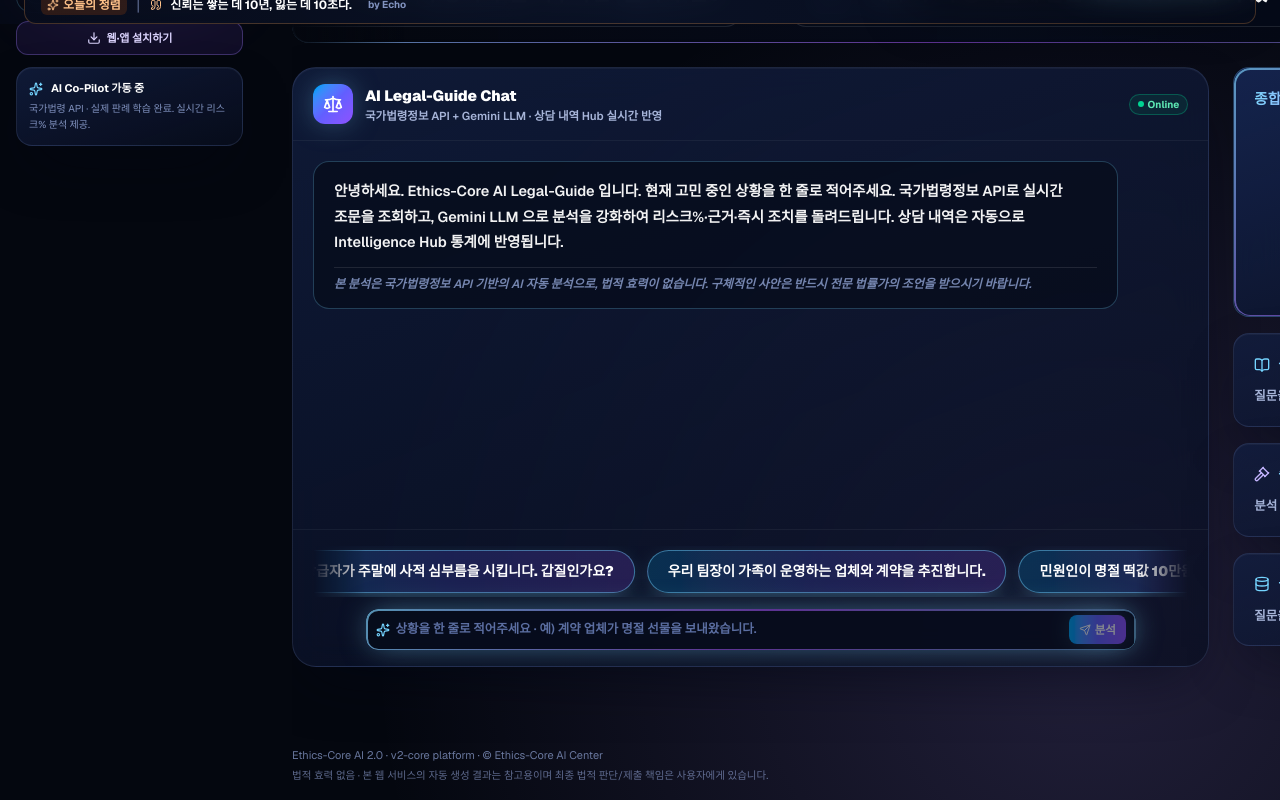
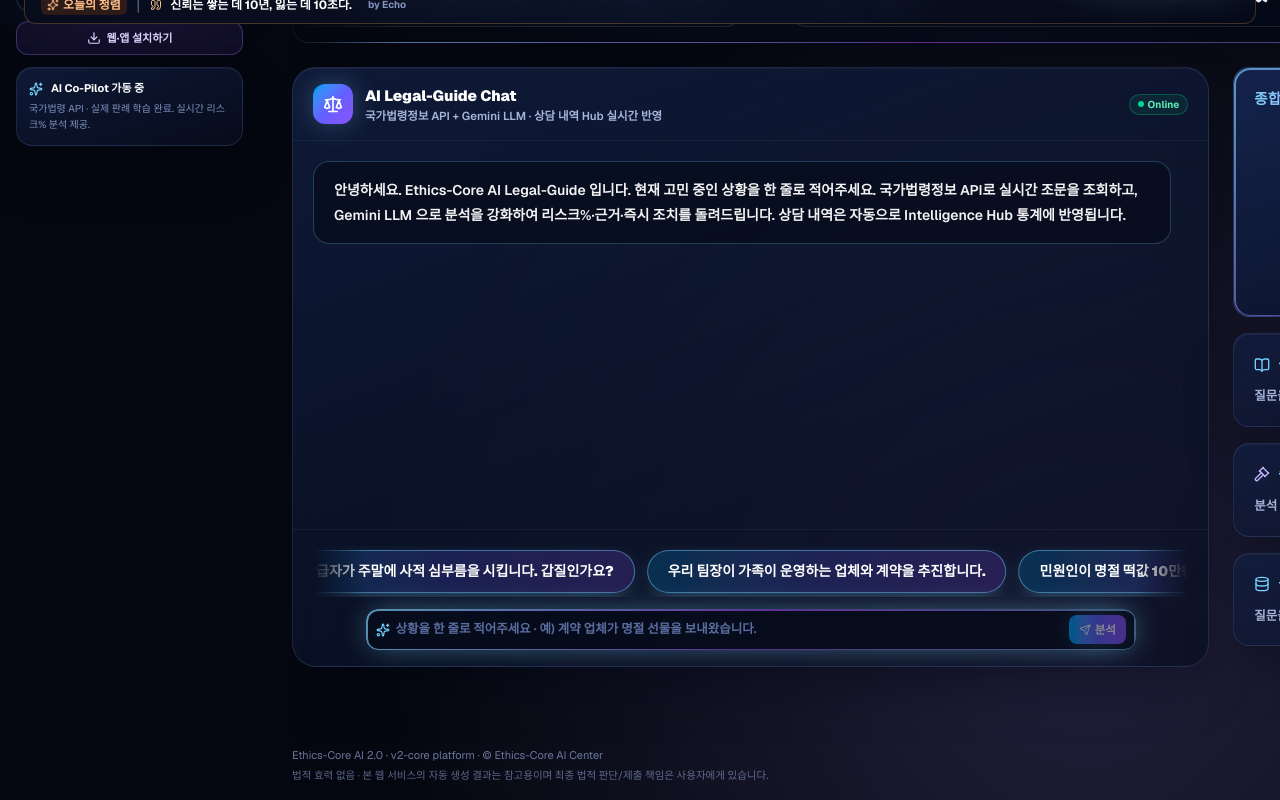
Before and after one commit to yunjh0526ok-cpu/v2-core, a Next.js app: page /legal-guide in a window 1280 px wide. Shown: the part 776-1576 px from the top of the page. Built offline with nearby package versions, Linux system fonts and the light colour scheme.

Commit message:
feat: 법률 분석 결과를 구조화 카드 UI로 개편 (방법 B)

```diff
--- a/components/legal/LegalChatbot.tsx
+++ b/components/legal/LegalChatbot.tsx
@@ -17,6 +17,7 @@
   Lightbulb,
   CheckCircle2,
 } from "lucide-react";
+import LegalAnalysisCards from "@/components/legal/LegalAnalysisCards";
 
 /**
  *  AI Legal-Guide 채팅 UI — Gemini + 국가법령 API 통합 버전
@@ -600,44 +601,51 @@
   onFollowUp: (text: string) => void;
 }) {
   const mine = msg.role === "user";
-  const parsed = !mine ? parseInstructorSections(msg.content) : null;
+
+  // AI 분석 결과가 있는 메시지: 구조화 카드 UI로 렌더링
+  const hasAnalysis = !mine && !!msg.analysis;
+
+  // 분석 없는 AI 메시지: 기존 섹션 파서 유지
+  const parsed = !mine && !hasAnalysis ? parseInstructorSections(msg.content) : null;
+
+  if (mine) {
     return (
-    <div className={`flex ${mine ? "justify-end" : "justify-start"}`}>
-      <div
-        className={`max-w-[92%] rounded-2xl px-5 py-4 text-[14px] font-semibold leading-[1.75] md:text-[14.5px] ${
-          mine
-            ? "whitespace-pre-wrap bg-gradient-to-br from-sky-500 via-indigo-500 to-violet-500 text-white sky-glow"
-            : "whitespace-normal break-keep border border-sky-300/25 bg-navy-900/70 text-white/95"
-        }`}
-      >
-        {mine ? (
-          msg.content
-        ) : parsed && parsed.length > 0 ? (
-          <InstructorRenderer sections={parsed} />
-        ) : (
-          <HighlightedText text={msg.content} />
-        )}
-        {msg.analysis && (
-          <>
-            <div className="mt-2 flex flex-wrap items-center gap-2 text-[11.5px]">
-              <span className="flex items-center gap-1 font-black text-white">
-                <ShieldAlert className="h-3.5 w-3.5 text-sky-300" />
-                리스크{" "}
-                <span className="accent-text">
-                  {msg.analysis.riskScore}% · {msg.analysis.riskLevel}
-                </span>
-              </span>
-              <span className="rounded-full border border-white/15 px-1.5 py-0.5 text-[10.5px] font-bold text-white/80">
-                신뢰도 {msg.analysis.confidence}
+      <div className="flex justify-end">
+        <div className="max-w-[85%] rounded-2xl px-5 py-4 text-[14px] font-semibold leading-[1.75] whitespace-pre-wrap bg-gradient-to-br from-sky-500 via-indigo-500 to-violet-500 text-white sky-glow">
+          {msg.content}
+        </div>
+      </div>
+    );
+  }
+
+  // ── AI 메시지 ──
+  return (
+    <div className="flex justify-start">
+      <div className="w-full max-w-[98%] min-w-0">
+        {hasAnalysis ? (
+          // 구조화 카드 UI (분석 결과 있음)
+          <div className="rounded-2xl border border-sky-300/15 bg-navy-900/60 p-4 md:p-5">
+            <LegalAnalysisCards
+              narrative={msg.content}
+              riskScore={msg.analysis!.riskScore}
+              riskLevel={msg.analysis!.riskLevel}
+              onFollowUp={onFollowUp}
+            />
+            {/* 엔진 배지 + 신뢰도 */}
+            <div className="mt-3 flex flex-wrap items-center gap-2 border-t border-white/5 pt-3">
+              <EngineBadge engine={msg.analysis!.engine} />
+              <span className="rounded-full border border-white/10 px-2 py-0.5 text-[10px] font-bold text-white/60">
+                신뢰도 {msg.analysis!.confidence}
               </span>
             </div>
-            {msg.analysis.followUpQuestions?.length > 0 && (
-              <div className="mt-3 space-y-1">
-                <p className="text-[10.5px] font-black uppercase tracking-widest text-white/70">
-                  다음으로 물어볼만한 질문
+            {/* 후속 질문 칩 */}
+            {msg.analysis!.followUpQuestions?.length > 0 && (
+              <div className="mt-3 space-y-1.5">
+                <p className="text-[10px] font-black uppercase tracking-widest text-white/50">
+                  이어서 물어볼만한 질문
                 </p>
                 <div className="flex flex-wrap gap-1.5">
-                  {msg.analysis.followUpQuestions.map((q, i) => (
+                  {msg.analysis!.followUpQuestions.map((q, i) => (
                     <button
                       key={i}
                       type="button"
@@ -650,19 +658,29 @@
                 </div>
               </div>
             )}
-          </>
+          </div>
+        ) : parsed && parsed.length > 0 ? (
+          // 기존 섹션 렌더러 (분석 없는 구조화 텍스트)
+          <div className="rounded-2xl border border-sky-300/25 bg-navy-900/70 px-5 py-4">
+            <InstructorRenderer sections={parsed} />
+            {!mine && (
+              <p className="mt-3 border-t border-white/10 pt-2 text-xs italic text-steel-400/90">
+                본 분석은 국가법령정보 API 기반의 AI 자동 분석으로, 법적 효력이 없습니다. 구체적인 사안은 반드시
+                전문 법률가의 조언을 받으시기 바랍니다.
+              </p>
             )}
+          </div>
+        ) : (
+          // 기본 텍스트 (웰컴 메시지 등)
+          <div className="rounded-2xl border border-sky-300/25 bg-navy-900/70 px-5 py-4 text-[14px] font-semibold leading-[1.75] text-white/95 whitespace-normal break-keep">
+            <HighlightedText text={msg.content} />
             {msg.error && (
               <p className="mt-2 flex items-center gap-1 text-[11px] text-rose-300">
                 <AlertTriangle className="h-3 w-3" />
                 {msg.error}
               </p>
             )}
-        {!mine && (
-          <p className="mt-3 border-t border-white/10 pt-2 text-xs italic text-steel-400/90">
-            본 분석은 국가법령정보 API 기반의 AI 자동 분석으로, 법적 효력이 없습니다. 구체적인 사안은 반드시
-            전문 법률가의 조언을 받으시기 바랍니다.
-          </p>
+          </div>
         )}
       </div>
     </div>
```
Lines whose indentation alone changed are shown as unchanged.
